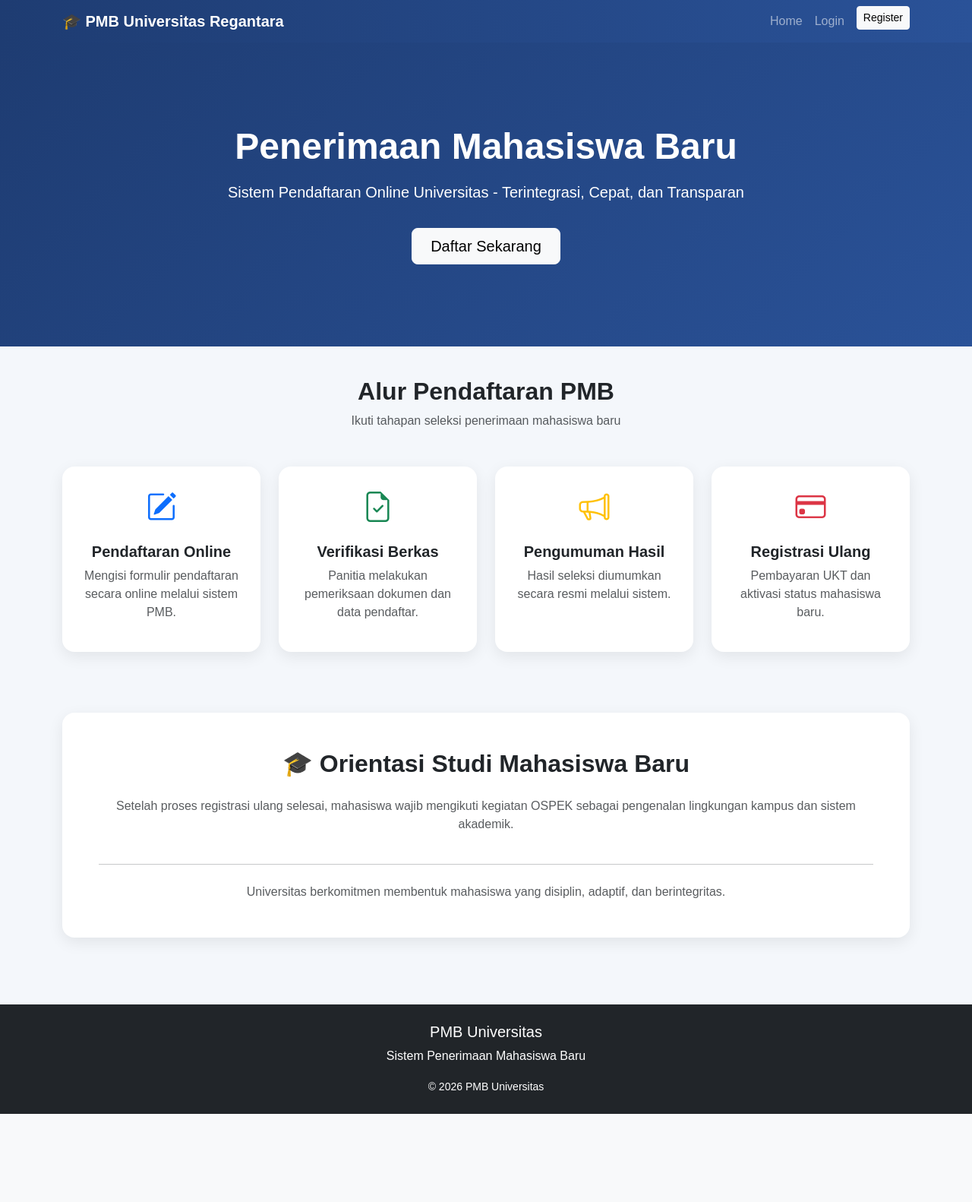
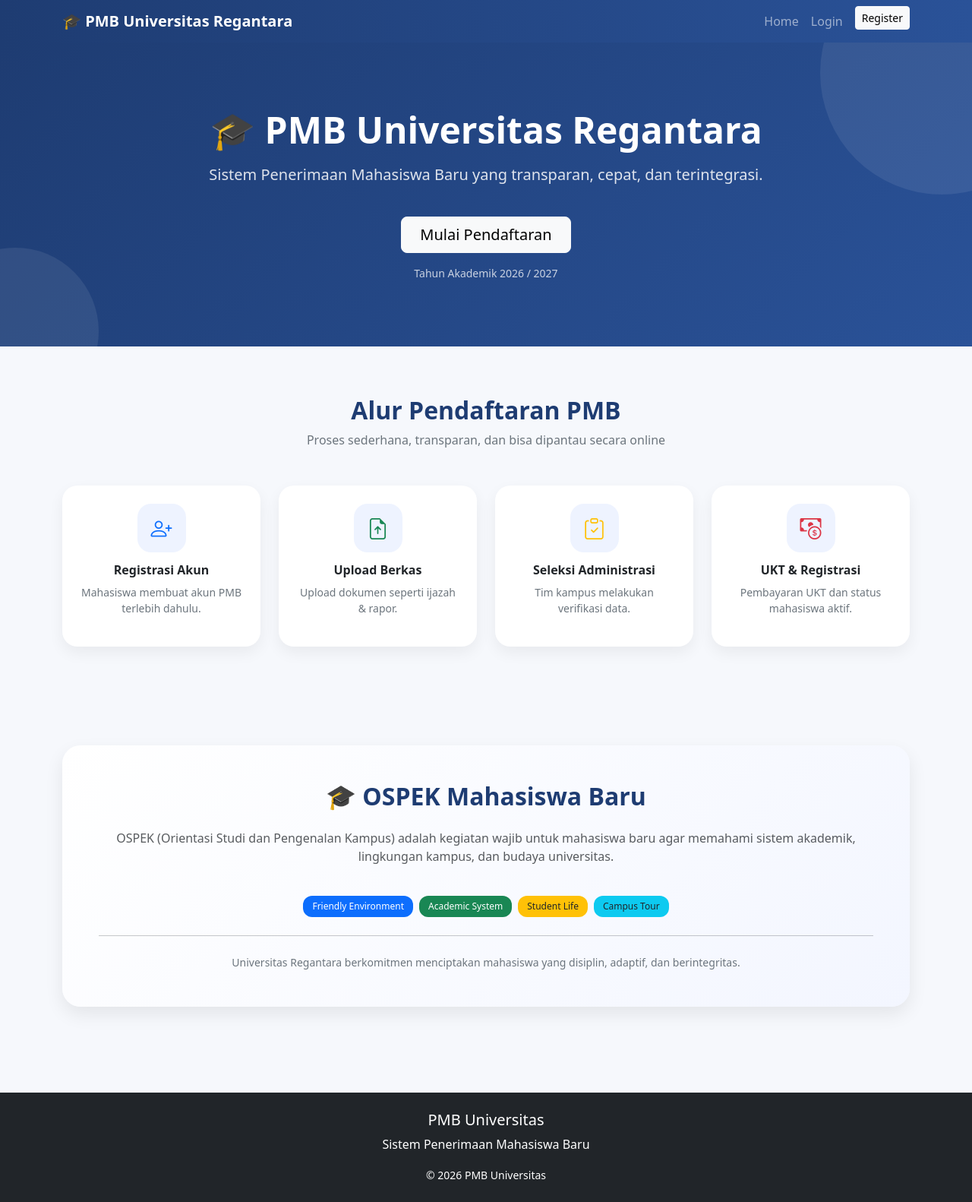
Before and after one commit to blueycoura04/Web-PMB-Universitas-Regantara, a PHP site: page /index.php in a window 1280 px wide. Shown: the whole page at 76% size. Before the commit the page ends 1466 px from the top, so only its background shows below. Run offline with PHP 8.4, Linux system fonts and the light colour scheme.

Commit message:
Update index.php

```diff
--- a/pmb/index.php
+++ b/pmb/index.php
@@ -5,26 +5,116 @@ include 'template/navbar.php';
 
 <style>
 
+/* ===== GLOBAL ===== */
+body{
+    background:#f6f8fc;
+    font-family:system-ui, -apple-system, Segoe UI, Roboto;
+}
+
+/* ===== HERO ===== */
 .hero{
     background: linear-gradient(135deg, #1e3c72, #2a5298);
     color:white;
-    padding:80px 0;
+    padding:100px 0;
+    position:relative;
+    overflow:hidden;
 }
 
+.hero::after,
+.hero::before{
+    content:"";
+    position:absolute;
+    border-radius:50%;
+    background:rgba(255,255,255,0.08);
+}
+
+.hero::after{
+    width:320px;
+    height:320px;
+    top:-120px;
+    right:-120px;
+}
+
+.hero::before{
+    width:220px;
+    height:220px;
+    bottom:-90px;
+    left:-90px;
+}
+
+.hero h1{
+    font-weight:800;
+}
+
+.hero p{
+    opacity:0.85;
+}
+
+/* ===== SECTION ===== */
+section{
+    padding:65px 0;
+}
+
+/* ===== TITLE ===== */
+.section-title{
+    font-weight:800;
+    color:#1e3c72;
+}
+
+.section-subtitle{
+    color:#6c757d;
+}
+
+/* ===== CARD ===== */
 .card-custom{
     border:none;
-    border-radius:16px;
-    box-shadow:0 6px 20px rgba(0,0,0,0.08);
-    transition:0.3s;
+    border-radius:20px;
+    background:#fff;
+    box-shadow:0 8px 20px rgba(0,0,0,0.06);
+    transition:0.25s ease;
+    height:100%;
 }
 
 .card-custom:hover{
-    transform:translateY(-5px);
-    box-shadow:0 10px 25px rgba(0,0,0,0.12);
+    transform:translateY(-6px);
+    box-shadow:0 14px 30px rgba(0,0,0,0.12);
 }
 
-section{
-    padding:40px 0;
+/* ICON */
+.icon-box{
+    width:64px;
+    height:64px;
+    border-radius:18px;
+    display:flex;
+    align-items:center;
+    justify-content:center;
+    margin:0 auto 14px;
+    background:#eef3ff;
+}
+
+/* ===== BADGE STYLE ===== */
+.badge-soft{
+    padding:8px 12px;
+    border-radius:12px;
+    font-weight:500;
+}
+
+/* ===== OSPEK ===== */
+.ospek-card{
+    border:none;
+    border-radius:24px;
+    background:linear-gradient(135deg,#ffffff,#f3f6ff);
+    box-shadow:0 10px 25px rgba(0,0,0,0.08);
+}
+
+.ospek-title{
+    font-weight:800;
+    color:#1e3c72;
+}
+
+.small-note{
+    font-size:14px;
+    color:#6c757d;
 }
 
 </style>
@@ -34,17 +124,21 @@ section{
 
     <div class="container text-center">
 
-        <h1 class="display-5 fw-bold">
-            Penerimaan Mahasiswa Baru
+        <h1 class="display-5">
+            🎓 PMB Universitas Regantara
         </h1>
 
         <p class="lead mt-3">
-            Sistem Pendaftaran Online Universitas - Terintegrasi, Cepat, dan Transparan
+            Sistem Penerimaan Mahasiswa Baru yang transparan, cepat, dan terintegrasi.
         </p>
 
-        <a href="auth/register.php" class="btn btn-light btn-lg mt-3 px-4">
-            Daftar Sekarang
+        <a href="auth/register.php" class="btn btn-light btn-lg mt-4 px-4">
+            Mulai Pendaftaran
         </a>
+
+        <div class="mt-3 small opacity-75">
+            Tahun Akademik 2026 / 2027
+        </div>
 
     </div>
 
@@ -55,10 +149,10 @@ section{
 
     <div class="text-center mb-5">
 
-        <h2 class="fw-bold">Alur Pendaftaran PMB</h2>
+        <h2 class="section-title">Alur Pendaftaran PMB</h2>
 
-        <p class="text-muted">
-            Ikuti tahapan seleksi penerimaan mahasiswa baru
+        <p class="section-subtitle">
+            Proses sederhana, transparan, dan bisa dipantau secara online
         </p>
 
     </div>
@@ -66,67 +160,51 @@ section{
     <div class="row g-4">
 
         <div class="col-md-3">
-
-            <div class="card card-custom p-4 text-center h-100">
-
-                <i class="bi bi-pencil-square fs-1 text-primary"></i>
-
-                <h5 class="mt-3 fw-semibold">Pendaftaran Online</h5>
-
-                <p class="text-muted">
-                    Mengisi formulir pendaftaran secara online melalui sistem PMB.
+            <div class="card card-custom p-4 text-center">
+                <div class="icon-box">
+                    <i class="bi bi-person-plus fs-3 text-primary"></i>
+                </div>
+                <h6 class="fw-bold">Registrasi Akun</h6>
+                <p class="small-note">
+                    Mahasiswa membuat akun PMB terlebih dahulu.
                 </p>
-
             </div>
-
         </div>
 
         <div class="col-md-3">
-
-            <div class="card card-custom p-4 text-center h-100">
-
-                <i class="bi bi-file-earmark-check fs-1 text-success"></i>
-
-                <h5 class="mt-3 fw-semibold">Verifikasi Berkas</h5>
-
-                <p class="text-muted">
-                    Panitia melakukan pemeriksaan dokumen dan data pendaftar.
+            <div class="card card-custom p-4 text-center">
+                <div class="icon-box">
+                    <i class="bi bi-file-earmark-arrow-up fs-3 text-success"></i>
+                </div>
+                <h6 class="fw-bold">Upload Berkas</h6>
+                <p class="small-note">
+                    Upload dokumen seperti ijazah & rapor.
                 </p>
-
             </div>
-
         </div>
 
         <div class="col-md-3">
-
-            <div class="card card-custom p-4 text-center h-100">
-
-                <i class="bi bi-megaphone fs-1 text-warning"></i>
-
-                <h5 class="mt-3 fw-semibold">Pengumuman Hasil</h5>
-
-                <p class="text-muted">
-                    Hasil seleksi diumumkan secara resmi melalui sistem.
+            <div class="card card-custom p-4 text-center">
+                <div class="icon-box">
+                    <i class="bi bi-clipboard-check fs-3 text-warning"></i>
+                </div>
+                <h6 class="fw-bold">Seleksi Administrasi</h6>
+                <p class="small-note">
+                    Tim kampus melakukan verifikasi data.
                 </p>
-
             </div>
-
         </div>
 
         <div class="col-md-3">
-
-            <div class="card card-custom p-4 text-center h-100">
-
-                <i class="bi bi-credit-card fs-1 text-danger"></i>
-
-                <h5 class="mt-3 fw-semibold">Registrasi Ulang</h5>
-
-                <p class="text-muted">
-                    Pembayaran UKT dan aktivasi status mahasiswa baru.
+            <div class="card card-custom p-4 text-center">
+                <div class="icon-box">
+                    <i class="bi bi-cash-coin fs-3 text-danger"></i>
+                </div>
+                <h6 class="fw-bold">UKT & Registrasi</h6>
+                <p class="small-note">
+                    Pembayaran UKT dan status mahasiswa aktif.
                 </p>
-
             </div>
-
         </div>
 
     </div>
@@ -136,19 +214,30 @@ section{
 <!-- OSPEK -->
 <section class="container mb-5">
 
-    <div class="card card-custom p-5 text-center">
+    <div class="card ospek-card p-5 text-center">
 
-        <h2 class="fw-bold">🎓 Orientasi Studi Mahasiswa Baru</h2>
+        <h2 class="ospek-title">
+            🎓 OSPEK Mahasiswa Baru
+        </h2>
 
-        <p class="text-muted mt-3">
-            Setelah proses registrasi ulang selesai, mahasiswa wajib mengikuti kegiatan OSPEK
-            sebagai pengenalan lingkungan kampus dan sistem akademik.
+        <p class="mt-3 text-muted">
+            OSPEK (Orientasi Studi dan Pengenalan Kampus) adalah kegiatan wajib untuk mahasiswa baru
+            agar memahami sistem akademik, lingkungan kampus, dan budaya universitas.
         </p>
+
+        <div class="mt-4 d-flex justify-content-center gap-2 flex-wrap">
+
+            <span class="badge bg-primary badge-soft">Friendly Environment</span>
+            <span class="badge bg-success badge-soft">Academic System</span>
+            <span class="badge bg-warning text-dark badge-soft">Student Life</span>
+            <span class="badge bg-info text-dark badge-soft">Campus Tour</span>
+
+        </div>
 
         <hr class="my-4">
 
-        <p class="mb-0 text-muted">
-            Universitas berkomitmen membentuk mahasiswa yang disiplin, adaptif, dan berintegritas.
+        <p class="small-note mb-0">
+            Universitas Regantara berkomitmen menciptakan mahasiswa yang disiplin, adaptif, dan berintegritas.
         </p>
 
     </div>
```
